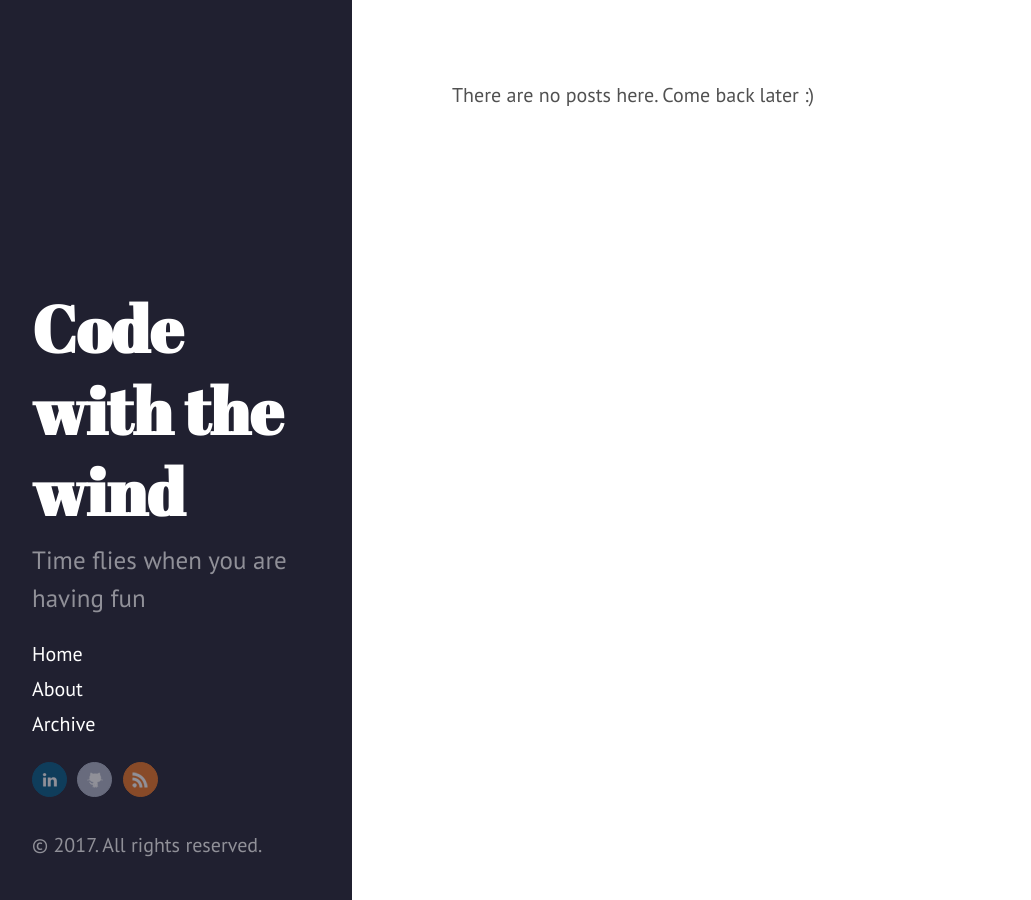
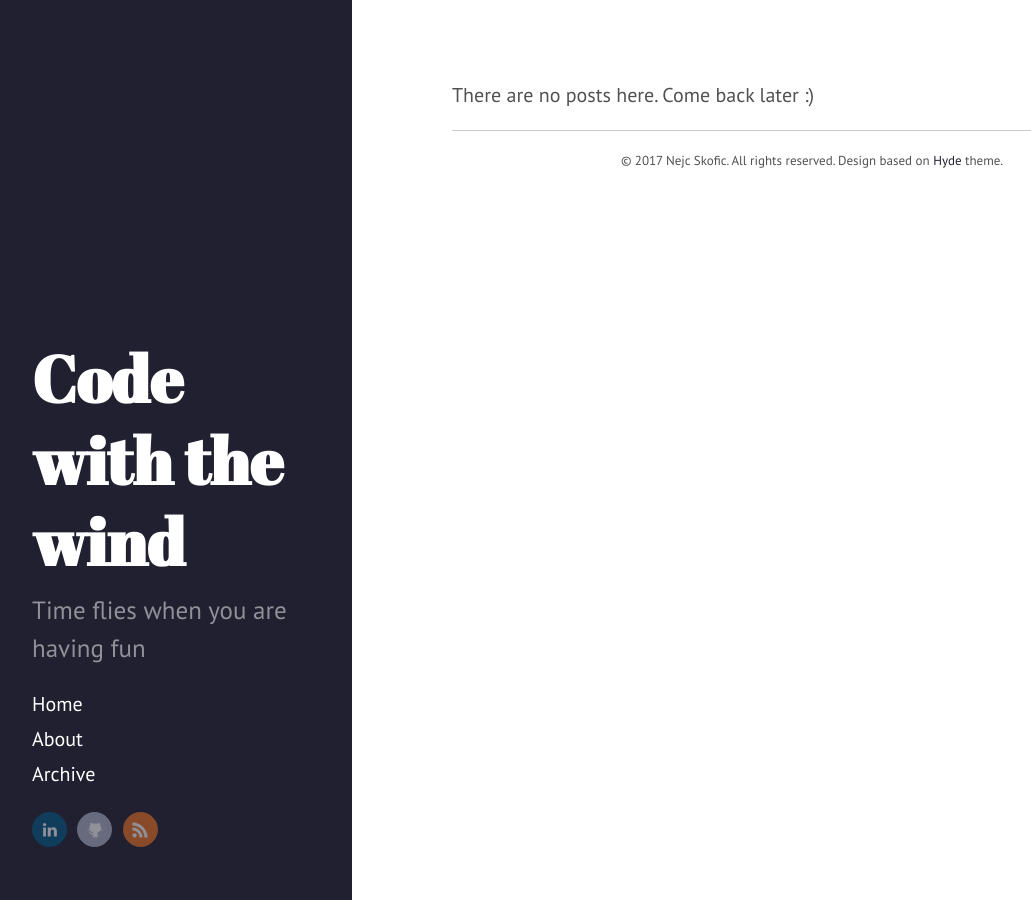
Before and after one commit to nejcskofic/nejcskofic.github.io, a Jekyll site: the page built from index.html, in a window 1280 px wide. Shown: the whole page, without its empty margins (8-1039 px from the left). Built offline with Jekyll 4.4.1, drawn with Linux system fonts in a browser that asks for light colours; the list of posts is cut into pages by our own code.

Commit message:
Added footer and m some other minor modifications

```diff
--- /dev/null
+++ b/_includes/footer.html
@@ -0,0 +1,4 @@
+<footer id="footer">
+  <span>&copy; {{ site.time | date: '%Y' }} {{ site.author.name }}. All rights reserved.</span>
+  <span>Design based on <a href="http://hyde.getpoole.com/">Hyde</a> theme.</span>
+</footer>
--- a/_includes/sidebar.html
+++ b/_includes/sidebar.html
@@ -40,6 +40,5 @@
       <a class="rss" href="/atom.xml" title="RSS">RSS</a>
     </div>
 
-    <p>&copy; {{ site.time | date: '%Y' }}. All rights reserved.</p>
   </div>
 </div>
--- a/_layouts/default.html
+++ b/_layouts/default.html
@@ -9,7 +9,8 @@
 
     <div class="content container">
       {{ content }}
+
+      {% include footer.html %}
     </div>
-
   </body>
 </html>
--- a/_sass/_custom.scss
+++ b/_sass/_custom.scss
@@ -55,3 +55,26 @@
     }
   }
 }
+
+/* Pagination */
+.pagination {
+  margin-left: 0;
+  margin-right: 0;
+
+  @media (min-width: 30em) {
+    margin: 2rem 0;
+  }
+}
+
+/* Footer */
+.content {
+  padding-bottom: 1rem;
+}
+
+#footer {
+  text-align: center;
+  font-size: 0.65rem;
+  padding-top: 1rem;
+  margin-top: 1rem;
+  border-top: 1px solid #CCC;
+}
--- a/index.html
+++ b/index.html
@@ -21,25 +21,25 @@ title: Home
 
     {{ post.excerpt }}
 
-    <p><a href="{{ post.url }}">Read on →</a></p>
+    <p><a href="{{ post.url }}">Read on &rarr;</a></p>
   </div>
   {% endfor %}
 </div>
 
 <div class="pagination">
   {% if paginator.next_page %}
-    <a class="pagination-item older" href="{{ site.baseurl }}page{{paginator.next_page}}">Older</a>
+    <a class="pagination-item older" href="{{ site.baseurl }}page{{paginator.next_page}}">&larr; Older</a>
   {% else %}
-    <span class="pagination-item older">Older</span>
+    <span class="pagination-item older">&larr; Older</span>
   {% endif %}
   {% if paginator.previous_page %}
     {% if paginator.page == 2 %}
-      <a class="pagination-item newer" href="{{ site.baseurl }}">Newer</a>
+      <a class="pagination-item newer" href="{{ site.baseurl }}">Newer &rarr;</a>
     {% else %}
-      <a class="pagination-item newer" href="{{ site.baseurl }}page{{paginator.previous_page}}">Newer</a>
+      <a class="pagination-item newer" href="{{ site.baseurl }}page{{paginator.previous_page}}">Newer &rarr;</a>
     {% endif %}
   {% else %}
-    <span class="pagination-item newer">Newer</span>
+    <span class="pagination-item newer">Newer &rarr;</span>
   {% endif %}
 </div>
 {% endif %}
```
